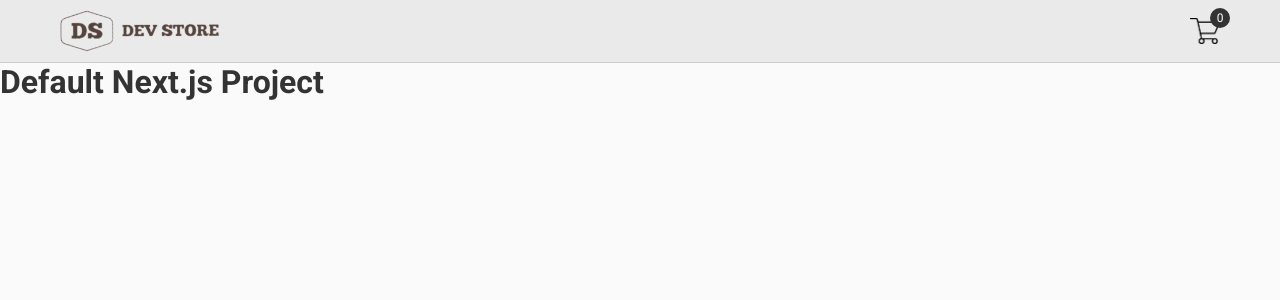
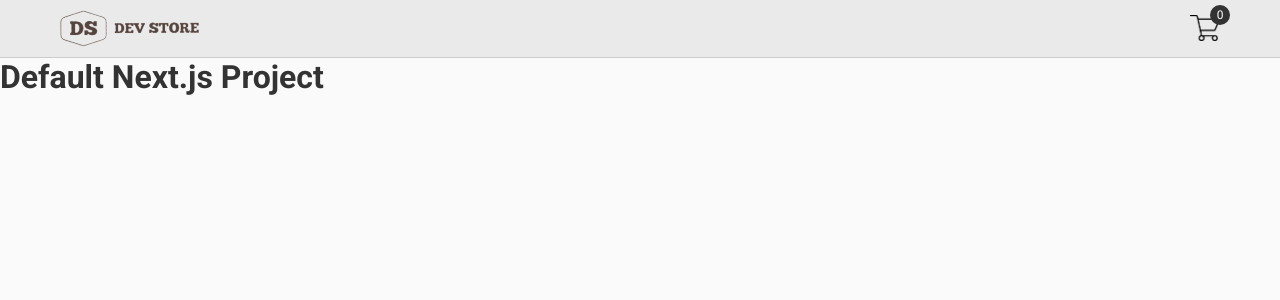
Before and after one commit to alvescleiton/basic-ecommerce, a Next.js app: page / in a window 1280 px wide. Shown: the top 300 px of the page. Built offline with nearby package versions, Linux system fonts and the light colour scheme.

Commit message:
Logo size

```diff
--- a/src/components/Header/styles.ts
+++ b/src/components/Header/styles.ts
@@ -7,7 +7,7 @@ export const Background = styled.div`
 
 export const Logo = styled.div`
   display: flex;
-  width: 160px;
+  width: 140px;
   padding: 10px 0;
 
   img {
```
